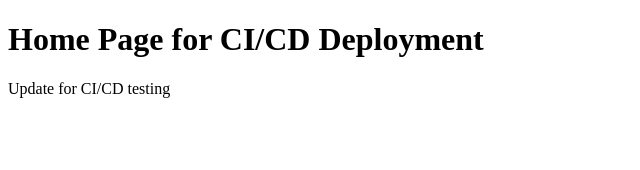
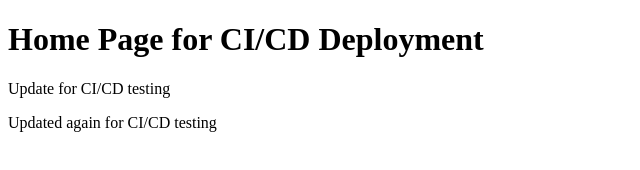
Before and after one commit to hassan-ak/bootcamp2020c62, a Gatsby site in the folder step14_CI_CD_pipeline/step03_CI_CD_pipeline_update_frontend/gatsbyfrontend/: page / in a window 1280 px wide. Shown: the whole page, without its empty margins (0-640 px from the left). Built offline with nearby package versions, Linux system fonts and the light colour scheme; Gatsby itself is replaced by a stand-in of ours.

Commit message:
Update index.tsx

```diff
--- a/step14_CI_CD_pipeline/step03_CI_CD_pipeline_update_frontend/gatsbyfrontend/src/pages/index.tsx
+++ b/step14_CI_CD_pipeline/step03_CI_CD_pipeline_update_frontend/gatsbyfrontend/src/pages/index.tsx
@@ -5,6 +5,7 @@ export default function Home() {
     <div>
       <h1>Home Page for CI/CD Deployment</h1>
       <p>Update for CI/CD testing</p>
+      <p>Updated again for CI/CD testing</p>
     </div>
   );
 }
```
